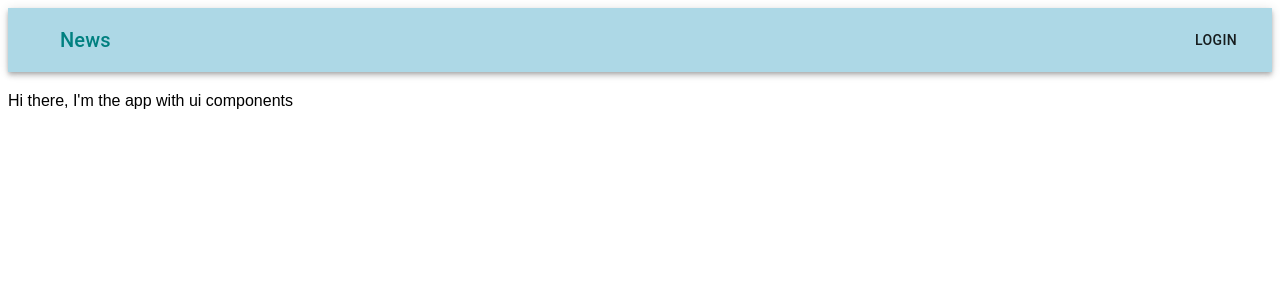
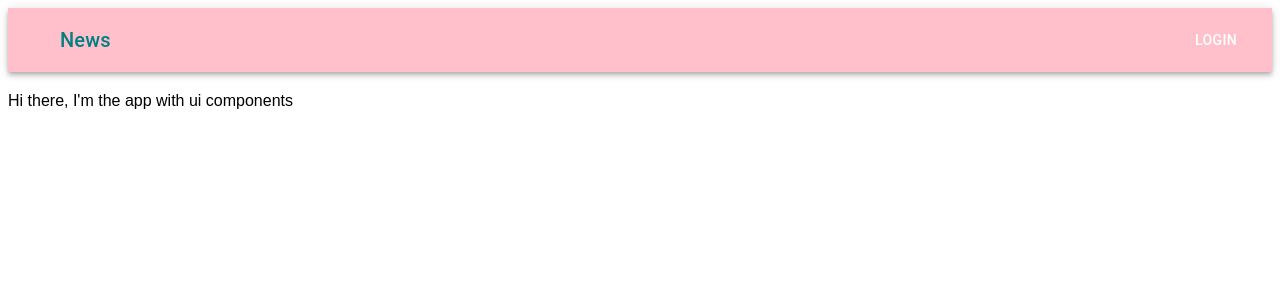
Before and after one commit to nidamunir/ui-test-components, a React app: page / in a window 1280 px wide. Shown: the top 300 px of the page. Built offline with nearby package versions, Linux system fonts and the light colour scheme.

Commit message:
Fix error

```diff
--- a/src/components/TopAppBar.tsx
+++ b/src/components/TopAppBar.tsx
@@ -14,7 +14,7 @@ const useStyles = makeStyles((theme: Theme) =>
       marginBottom:20,
     },
     appBar: {
-      backgroundColor:"lightBlue"
+      backgroundColor:"pink"
     },
     menuButton: {
       marginRight: theme.spacing(2),
@@ -39,7 +39,7 @@ export default function TopAppBar() {
           <Typography variant="h6" className={classes.title}>
             News
           </Typography>
-          <Button color="teal">Login</Button>
+          <Button color="inherit">Login</Button>
         </Toolbar>
       </AppBar>
     </div>
```
